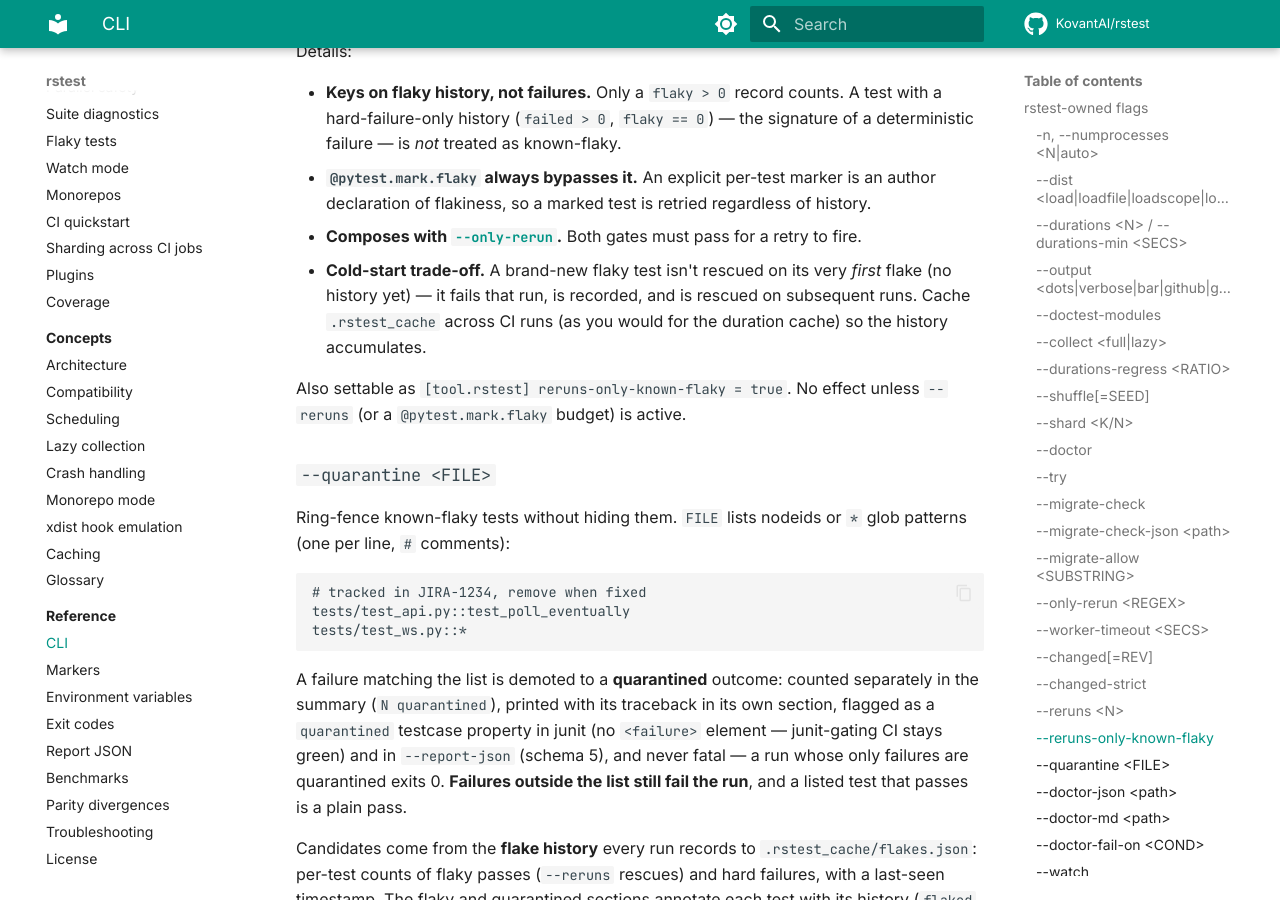
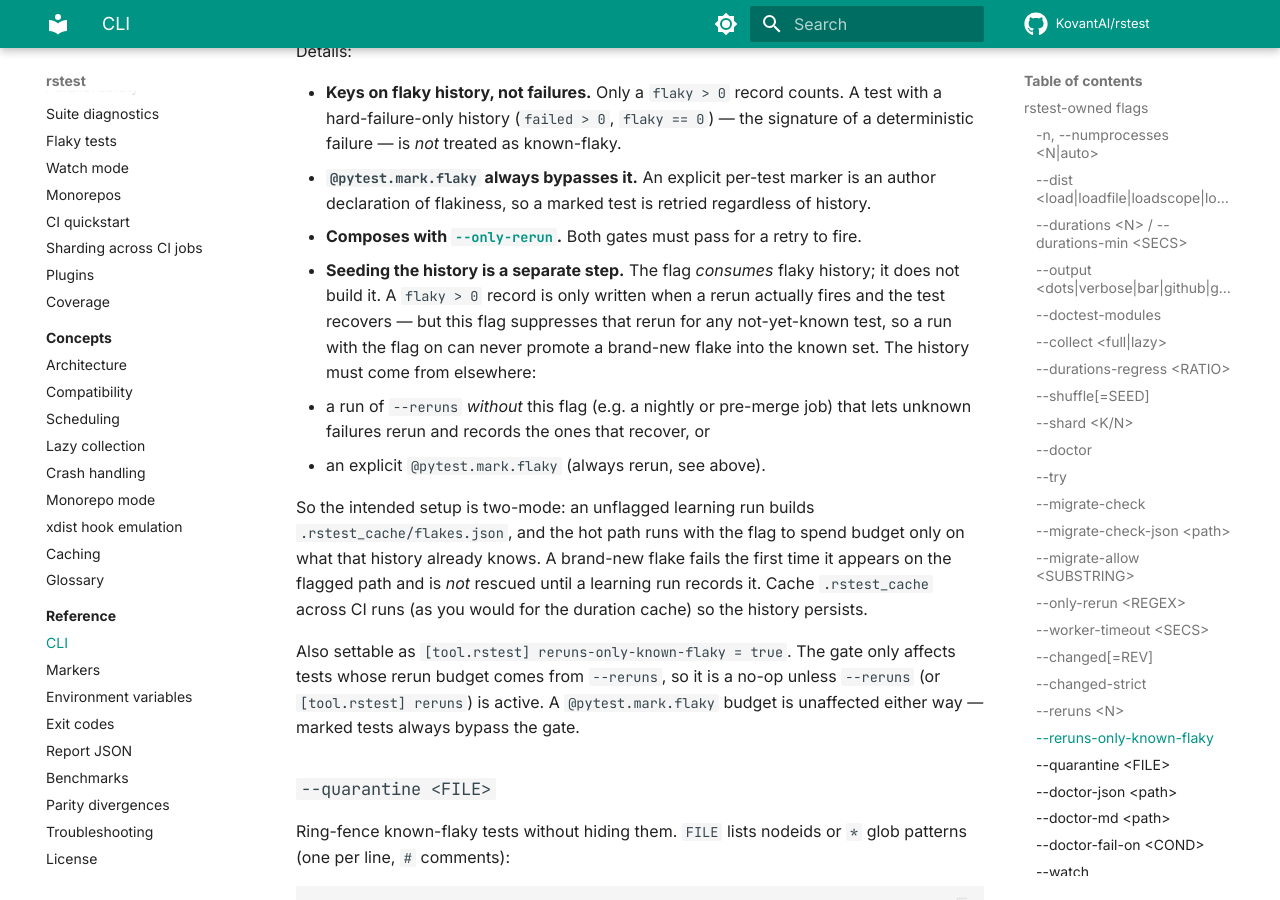
Before and after one commit to KovantAI/rstest, an MkDocs documentation site: the page built from docs/reference/cli.md, in a window 1280 px wide and 900 px high, scrolled down 10194 px. Built offline with MkDocs 1.6.1 and Material for MkDocs 9.7.7, drawn with Linux system fonts in a browser that asks for light colours; comment, search, counter and statistics services are not loaded.

```diff
--- a/docs/reference/cli.md
+++ b/docs/reference/cli.md
@@ -489,13 +489,27 @@
   of history.
 - **Composes with [`--only-rerun`](#-only-rerun-regex).** Both gates must pass
   for a retry to fire.
-- **Cold-start trade-off.** A brand-new flaky test isn't rescued on its very
-  *first* flake (no history yet) — it fails that run, is recorded, and is
-  rescued on subsequent runs. Cache `.rstest_cache` across CI runs (as you
-  would for the duration cache) so the history accumulates.
+- **Seeding the history is a separate step.** The flag *consumes* flaky
+  history; it does not build it. A `flaky > 0` record is only written when a
+  rerun actually fires and the test recovers — but this flag suppresses that
+  rerun for any not-yet-known test, so a run with the flag on can never
+  promote a brand-new flake into the known set. The history must come from
+  elsewhere:
+  - a run of `--reruns` *without* this flag (e.g. a nightly or pre-merge job)
+    that lets unknown failures rerun and records the ones that recover, or
+  - an explicit `@pytest.mark.flaky` (always rerun, see above).
 
-Also settable as `[tool.rstest] reruns-only-known-flaky = true`. No effect
-unless `--reruns` (or a `@pytest.mark.flaky` budget) is active.
+  So the intended setup is two-mode: an unflagged learning run builds
+  `.rstest_cache/flakes.json`, and the hot path runs with the flag to spend
+  budget only on what that history already knows. A brand-new flake fails the
+  first time it appears on the flagged path and is *not* rescued until a
+  learning run records it. Cache `.rstest_cache` across CI runs (as you would
+  for the duration cache) so the history persists.
+
+Also settable as `[tool.rstest] reruns-only-known-flaky = true`. The gate
+only affects tests whose rerun budget comes from `--reruns`, so it is a no-op
+unless `--reruns` (or `[tool.rstest] reruns`) is active. A `@pytest.mark.flaky`
+budget is unaffected either way — marked tests always bypass the gate.
 
 ### `--quarantine <FILE>`
 
```
Also changed, not shown: docs/guides/flaky-tests.md (+10 -3 lines), 3 other files.
